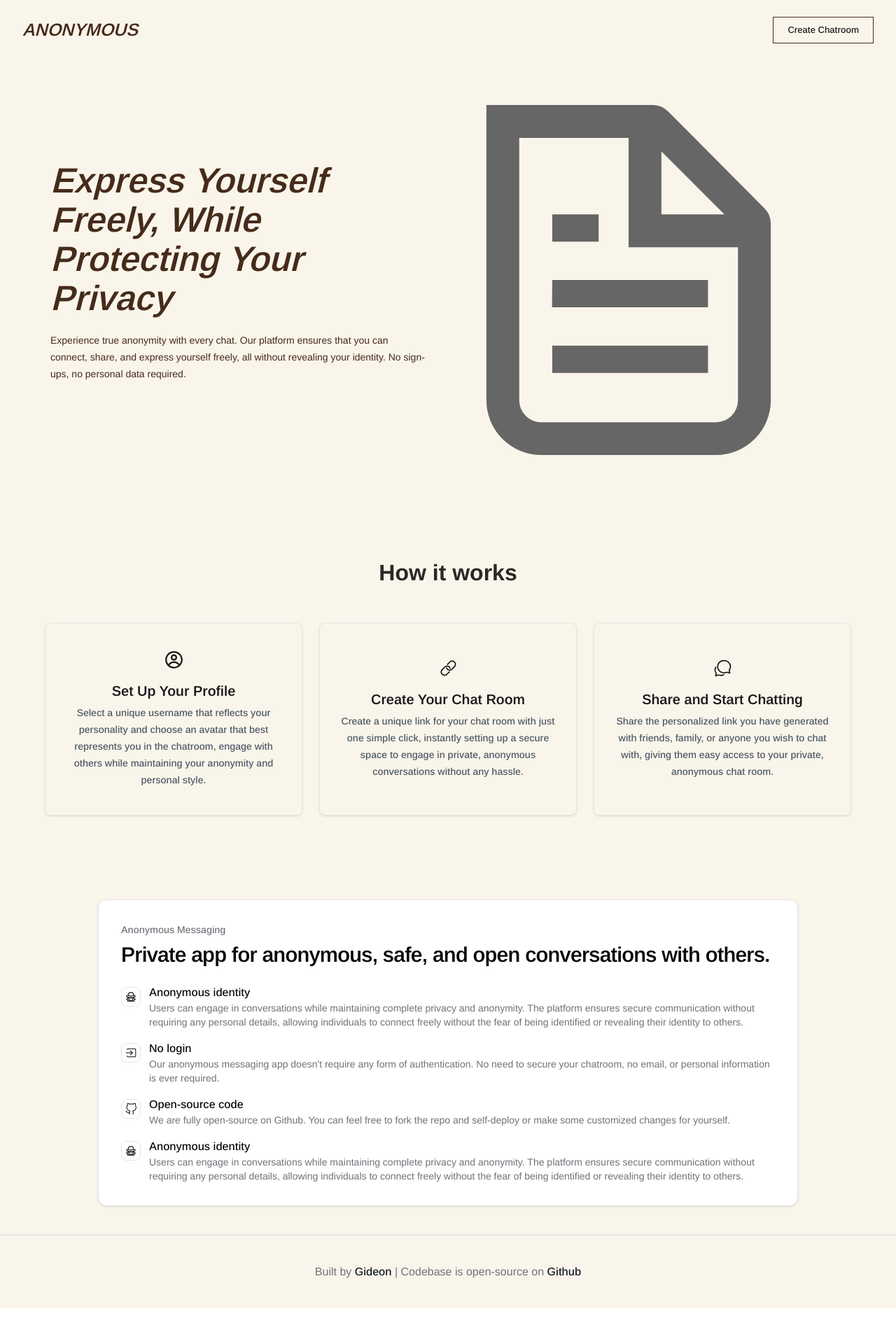
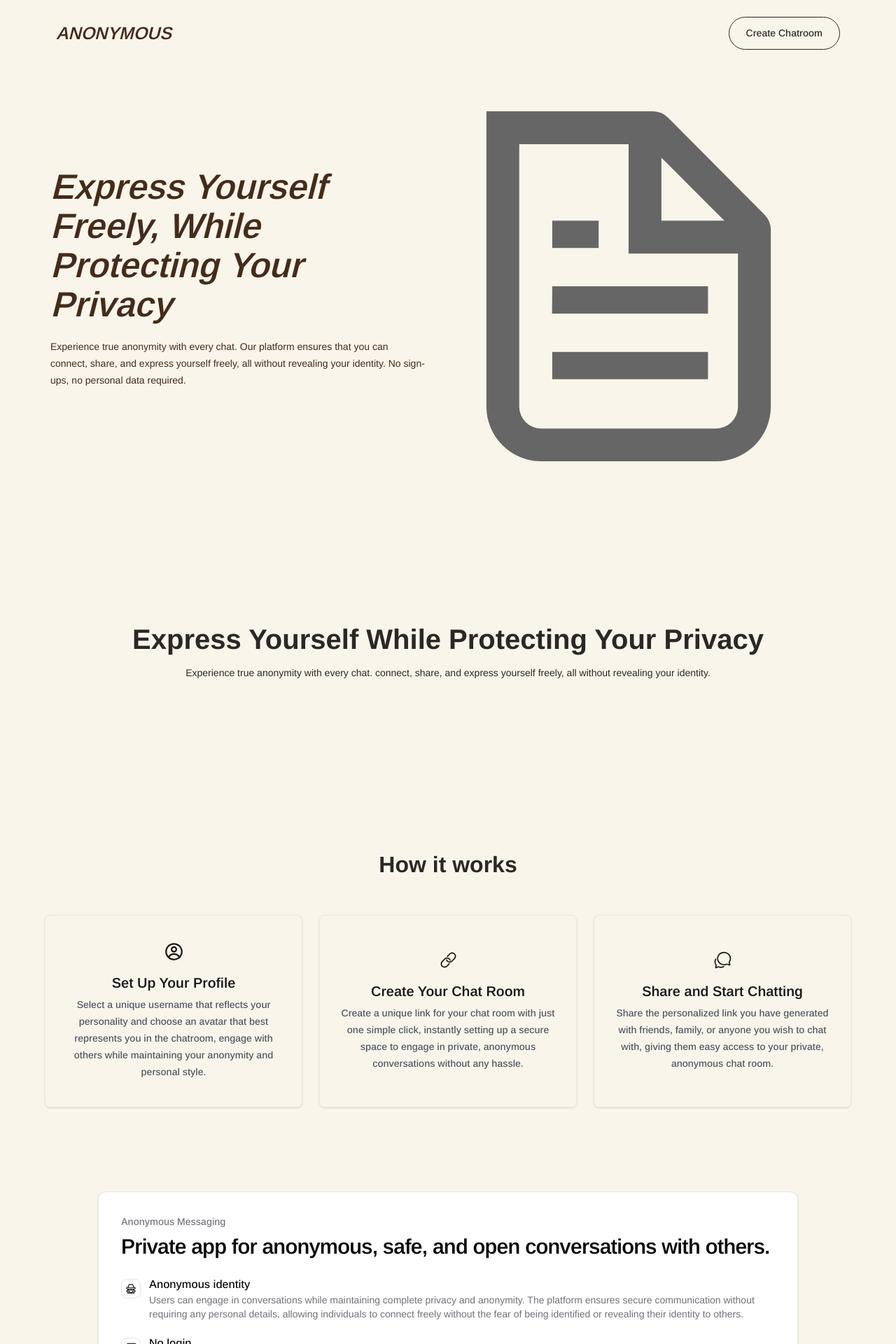
Before and after one commit to Gideon227/Anonymous-messaging-app, a Next.js app: page / in a window 1280 px wide. Shown: the top 1920 px of the page at 70% size. Before the commit the page ends 1869 px from the top, so only its background shows below. Built offline with nearby package versions, Linux system fonts and the light colour scheme.

Commit message:
added socket.io integration

```diff
--- a/components/Body.tsx
+++ b/components/Body.tsx
@@ -18,7 +18,7 @@ const Body = () => {
                                     Private app for anonymous, safe, and open conversations with others.
                                 </h1>
                             </div>
-                            <div className='space-y-4 mb-8'>
+                            <div className='space-y-5 mb-8'>
                                 <div className="flex gap-3 items-start">
                                     <div className='mt-1 rounded-lg border border-black/10 p-1 flex-shrink-0'>
                                         <LiaUserSecretSolid size={18}/>
--- a/components/Conversation.tsx
+++ b/components/Conversation.tsx
@@ -94,11 +94,9 @@ const Conversation = ( { slug }: { slug: string } ) => {
 
 
     useEffect(() => {
-        console.log("socket io code is initialized")
-        socket.on("connect", () => {
-            console.log("Socket connected")
-        })
-
+        // socket.on("connect", () => {
+        //     console.log("Socket connected")
+        // })
         socket.emit('joinRoom', `chatroom/${slug}`);
         socket.on("newMessage", (message: IMessage) => {
             setMessages((prevMessages) => [...prevMessages, message]);
@@ -115,7 +113,7 @@ const Conversation = ( { slug }: { slug: string } ) => {
             socket.off("newMessage");
         };
 
-      },[messages])
+      },[])
 
 
     const handleClick = async () => {
@@ -125,9 +123,8 @@ const Conversation = ( { slug }: { slug: string } ) => {
         }
 
         try {
+            socket.emit("sendMessage", { room: `chatroom/${slug}`, message: formData?.message, senderId: formData?.senderId })
             await sendMessage(formData);
-
-            socket.emit("sendMessages", { room: slug, message: formData?.message })
             setFormData((prev) => ({ ...prev, message: "" }));
             scrollToBottom();
           } catch (error) {
@@ -159,7 +156,7 @@ const Conversation = ( { slug }: { slug: string } ) => {
 
   return (
     <div className='bg-white flex flex-col h-screen relative'>
-        <div className='flex items-center justify-between bg-gray-100 py-4 px-6 fixed top-0 w-full z-10 border-b border-gray-300 md:py-4 md:px-16  max-md:mb-4 border-b-zinc-200 '>
+        <div className='flex items-center justify-between bg-gray-100 py-4 px-6 fixed top-0 w-full z-10 border-b border-gray-300 md:py-3 md:px-16  max-md:mb-4 border-b-zinc-200 '>
             <h1 className='text-[18px] max-lg:text-[16px] text-gray-900 italic font-medium'>Anonymous Chatroom</h1>
             <div className='flex space-x-6 items-center'>
                 <button onClick={() => setShowModal(true)} className='max-md:hidden rounded-full py-1 max-lg:py-1 max-lg:gap-x-1 px-4 border-zinc-500 border flex items-center gap-2 text-[14px] text-zinc-800'>
@@ -171,7 +168,7 @@ const Conversation = ( { slug }: { slug: string } ) => {
             </div>
         </div>
         <div className="lg:w-11/12 max-lg:w-full flex flex-col justify-center mx-auto md:px-12 px-2">
-            <div className='flex-1 overflow-hidden py-24 max-md:pt-20 max-md:pb-24 space-y-4 max-sm:px-3 max-lg:px-6 lg:px-12 '>
+            <div className='flex-1 overflow-hidden py-28 max-md:pt-20 max-md:pb-24 space-y-4 max-sm:px-3 max-lg:px-6 lg:px-12 '>
                 <div className="space-y-6 h-full md:mb-4 mb-2">
                     {messages.map((msg) => (
                         <div
--- a/components/Footer.tsx
+++ b/components/Footer.tsx
@@ -3,7 +3,7 @@ import Link from 'next/link'
 
 const Footer = () => {
   return (
-    <div className='border-t-2 w-screen py-10 max-md:py-6 flex justify-center items-center'>
+    <div className='border-t border-zinc-200 w-screen py-8 max-md:py-6 flex justify-center items-center'>
         <h1 className='text-[16px] text-zinc-500'>Built by <Link href='/' className='text-gray-900 font-medium'>Gideon</Link> | Codebase is open-source on <Link href='/' className='text-gray-900 font-medium'>Github</Link></h1>
     </div>
   )
--- a/components/Hero.tsx
+++ b/components/Hero.tsx
@@ -15,6 +15,12 @@ export const Hero = () => {
             <Image src='/file.svg' width={500} height={500} alt='hero section image'/>
         </div>
       </div>
+
+
+      <div className='flex justify-center items-center flex-col space-y-2 py-40'>
+        <h1 className='text-[#2A2827] font-bold text-[40px] max-lg:text-[27px] text-nowrap'>Express Yourself While Protecting Your Privacy</h1>
+        <p className='text-sm font-normal text-[#2A2827] text-nowrap'>Experience true anonymity with every chat. connect, share, and express yourself freely, all without revealing your identity.</p>
+      </div>
     </section>
   )
 }
--- a/components/Navbar.tsx
+++ b/components/Navbar.tsx
@@ -3,10 +3,11 @@ import Link from 'next/link'
 
 const Navbar = () => {
   return (
-    <header className='p-4'>
+    <header className='py-4 px-16'>
         <div className='flex justify-between items-center px-4 py-2'>
             <Link href='/' className='italic font-semibold text-[#452b1a] text-[25px]'>ANONYMOUS</Link>
-            <Link href='/create-profile' className='border-[1.5px] py-2 px-5 border-[#452b1a] text-[13px] font-medium'>Create Chatroom</Link>
+
+            <Link href='/create-profile' className='border-[1.5px] py-3 px-6 border-[#2A2827] rounded-full text-[14px] font-medium text-[#2A2827]'>Create Chatroom</Link>
         </div>
     </header>
   )
--- a/libs/socketClient.ts
+++ b/libs/socketClient.ts
@@ -1,6 +1,3 @@
 "use client";
 import { io } from 'socket.io-client';
-export const socket = io(process.env.NEXT_PUBLIC_API_URL, {
-    path: "/api/socket/io",
-    addTrailingSlash: false,
-})
+export const socket = io(process.env.NEXT_PUBLIC_SOCKET_URL)
```
